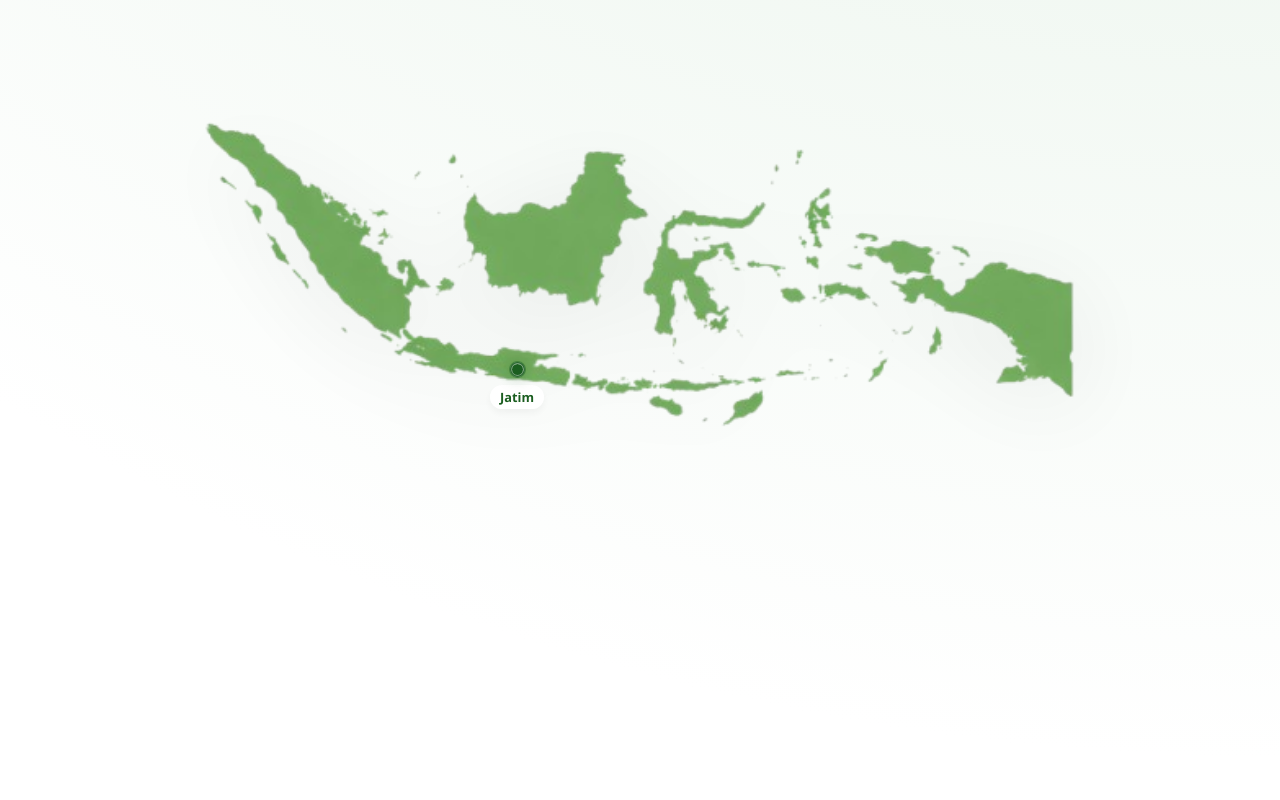
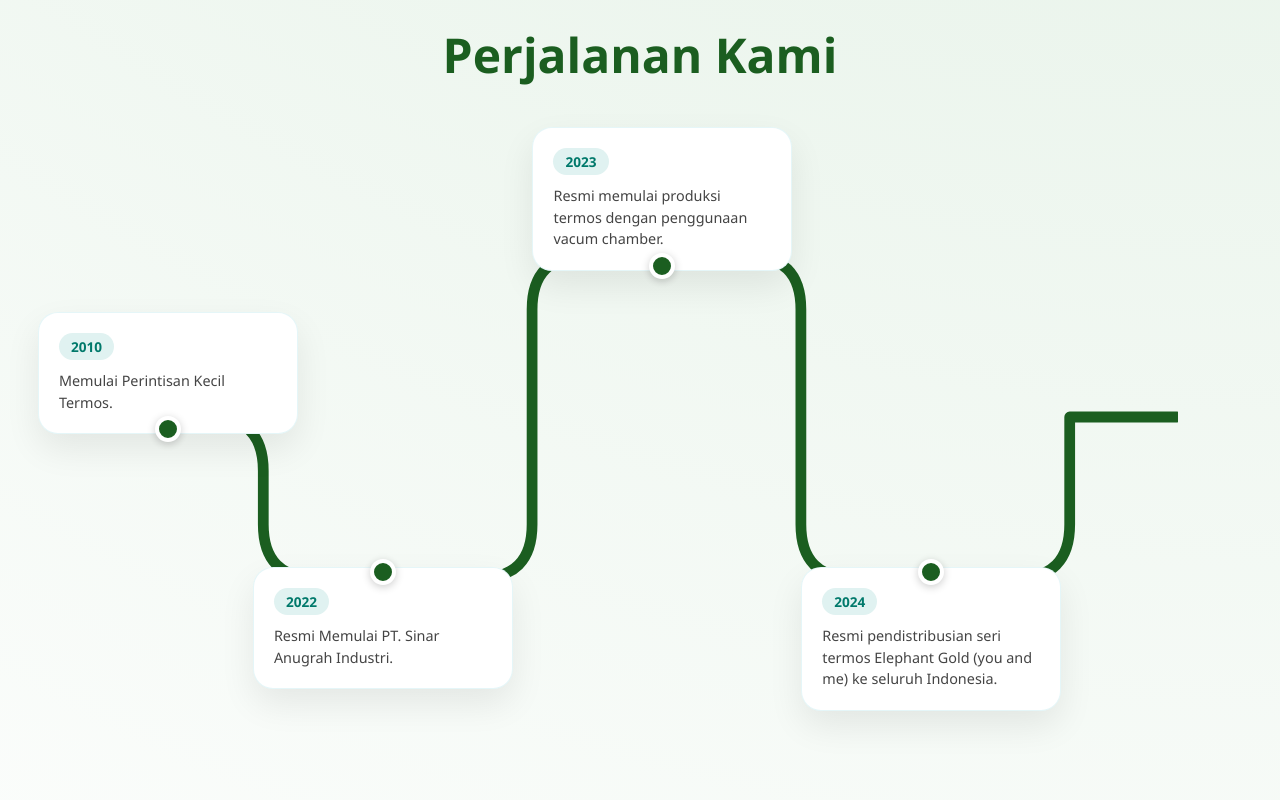
Before and after one commit to Valentio231/website-sai, a React (Vite) app in the folder frontend-sinar-anugerah/: page / in a window 1280 px wide. Shown: the part 1720-2520 px from the top of the page. Built offline with nearby package versions, Linux system fonts and the light colour scheme.

Commit message:
Memperbaiki tampilan profil

```diff
--- a/frontend-sinar-anugerah/src/App.css
+++ b/frontend-sinar-anugerah/src/App.css
@@ -267,120 +267,152 @@ body::before {
   padding: 100px 8%;
   background: transparent;
   position: relative;
+  overflow: hidden; /* Mencegah elemen keluar jalur */
 }
 
 .milestone-title {
-  font-size: 3.5rem;
+  font-size: 3rem;
   font-weight: 800;
   color: #1b5e20;
-  margin-bottom: 60px;
+  margin-bottom: 80px;
+  text-align: center;
 }
 
 /* Container utama untuk menampung Garis dan Kartu */
 .milestone-container {
   position: relative;
-  max-width: 1200px;
-  height: 500px; /* Atur tinggi agar pas dengan kurva */
+  max-width: 1100px;
+  height: 500px; /* Tinggi ditingkatkan agar pas dengan lekukan vertikal */
   margin: 0 auto;
-  display: flex;
-  align-items: center;
 }
 
-/* Pastikan SVG garis berada di belakang kartu */
+/* SVG garis - Menempati seluruh area container */
 .milestone-svg {
   position: absolute;
-  top: 50%;
+  top: 0;
   left: 0;
   width: 100%;
-  transform: translateY(-50%);
+  height: 100%;
   z-index: 1;
 }
 
 .milestone-path-bg {
-  stroke: #a5d6a7; /* Warna hijau muda halus */
-  stroke-width: 4;
+  stroke: #1b5e20; /* Ganti dari #00A9B5 ke Hijau */
+  stroke-width: 10;
   fill: none;
-  opacity: 0.5;
+  stroke-linecap: round;
+  stroke-linejoin: round;
+  opacity: 1; /* Naikkan opacity agar warna hijaunya tegas */
 }
 
-/* Mengatur Kartu agar menyebar mengikuti alur garis */
+/* Mengatur Kartu Milestone */
 .milestone-item {
   position: absolute;
   z-index: 2;
-  width: 280px;
+  width: 260px;
+  transition: all 0.4s ease;
 }
 
-/* Menambahkan pin lingkaran kecil di pojok kiri atas setiap kotak */
 .milestone-card {
   position: relative;
   background: #ffffff;
-  padding: 25px;
-  border-radius: 25px;
-  box-shadow: 0 10px 30px rgba(0,0,0,0.05);
-  border: 1px solid rgba(27, 94, 32, 0.05);
-  margin-top: 20px;
+  padding: 20px;
+  border-radius: 20px;
+  box-shadow: 0 15px 35px rgba(0, 0, 0, 0.08);
+  border: 1px solid rgba(0, 169, 181, 0.1);
 }
 
-/* KODE UTAMA UNTUK PIN LINGKARAN */
+
 .milestone-card::before {
   content: "";
   position: absolute;
-  /* Mengatur posisi tepat di tengah atas */
-  top: -8px;           /* Setengah lingkaran keluar dari kotak */
-  left: 50%;           /* Geser ke tengah */
-  transform: translateX(-50%); /* Pastikan benar-benar center */
-
-  /* Ukuran dibuat lebih kecil sesuai permintaan */
-  width: 16px;
-  height: 16px;
-
-  background-color: #1b5e20; /* Warna hijau gelap */
-  border: 3px solid #ffffff;  /* Garis tepi putih kecil */
-  border-radius: 50%;         /* Menjadi lingkaran */
-  box-shadow: 0 2px 5px rgba(0,0,0,0.1);
+  left: 50%;
+  transform: translateX(-50%);
+  width: 18px;
+  height: 18px;
+  background-color: #1b5e20; /* Ganti ke Hijau yang sama dengan garis */
+  border: 4px solid #ffffff;
+  border-radius: 50%;
+  box-shadow: 0 2px 8px rgba(0,0,0,0.2);
   z-index: 5;
 }
 
+/* Hover Effect */
 .milestone-card:hover {
-  transform: translateY(-10px);
+  transform: translateY(-8px);
+  box-shadow: 0 20px 40px rgba(0, 169, 181, 0.15);
 }
 
-.milestone-card h3 {
-  color: #1b5e20;
-  font-size: 1.5rem;
+.milestone-card .year {
+  display: inline-block;
+  background: #e0f2f1;
+  color: #00796b;
+  padding: 4px 12px;
+  border-radius: 50px;
+  font-weight: 700;
+  font-size: 0.85rem;
   margin-bottom: 10px;
-  font-weight: 800;
 }
 
 .milestone-card p {
-  color: #4a634d;
-  font-size: 0.95rem;
+  color: #444;
+  font-size: 0.9rem;
   line-height: 1.5;
+  margin: 0;
 }
 
-/* POSISI SPESIFIK: Atur ini agar kartu menempel di lekukan garis */
-.m-1 { left: -10%; top: 14%; }    /* Kartu pertama di atas */
-.m-2 { left: 20%; top: 64%; }   /* Kartu kedua di bawah kurva */
-.m-3 { left: 58%; top: 20%; }   /* Kartu ketiga di atas kurva */
-.m-4 { left: 85%; top: 65%; }   /* Kartu keempat di ujung bawah */
+/* POSISI SPESIFIK (Disesuaikan dengan Path SVG 0-1000 x 0-400)
+   m-1: di jalur tengah awal
+   m-2: di jalur bawah pertama
+   m-3: di jalur atas
+   m-4: di jalur bawah kedua
+*/
 
-/* Responsif untuk Mobile */
+/* m-1: Tahun 2020 */
+.m-1 { left: -6%; top: 29%; }
+.m-1 .milestone-card::before { bottom: -9px; } /* Dot di bawah kartu */
+
+/* m-2: Tahun 2022 */
+.m-2 { left: 14%; top: 80%; }
+.m-2 .milestone-card::before { top: -9px; } /* Dot di atas kartu */
+
+/* m-3: Tahun 2024 */
+.m-3 { left: 40%; top: -8%; }
+.m-3 .milestone-card::before { bottom: -9px; } /* Dot di bawah kartu */
+
+/* m-4: Tahun 2025 */
+.m-4 { left: 65%; top: 80%; }
+.m-4 .milestone-card::before { top: -9px; } /* Dot di atas kartu */
+
+
+/* ================= RESPONSIVE MOBILE ================= */
 @media (max-width: 992px) {
   .milestone-container {
     height: auto;
     display: flex;
     flex-direction: column;
-    gap: 30px;
+    gap: 40px;
+    padding-left: 20px;
+    border-left: 4px solid #00A9B5; /* Ganti garis SVG jadi garis vertikal simpel */
   }
+
+  .milestone-svg { display: none; }
+
   .milestone-item {
     position: relative !important;
     left: 0 !important;
     top: 0 !important;
     width: 100%;
+    max-width: 400px;
   }
-  .milestone-svg { display: none; } /* Sembunyikan garis di mobile agar tidak berantakan */
+
+  .milestone-card::before {
+    left: -31px; /* Pindahkan dot ke kiri menempel di border-left */
+    top: 50% !important;
+    bottom: auto !important;
+    transform: translateY(-50%);
+  }
 }
-
 /* ================= DISTRIBUTION SECTION (PESEBARAN KAMI) ================= */
 .distribution-wrapper {
   padding: 100px 8%;
@@ -661,37 +693,43 @@ body::before {
 
 /* ================= MOBILE RESPONSIVE (UPDATE) ================= */
 @media (max-width: 992px) {
-  /* Munculkan Hamburger di HP */
-  .hamburger-menu {
-    display: block;
+  /* Navbar Adjustment */
+  .navbar {
+    padding: 15px 5%; /* Padding lebih kecil di HP */
   }
 
-  /* Navbar Menu di HP (Drop Down) */
-  .navbar-menu {
-    display: none;
+.navbar-menu {
+    display: none; /* Sembunyikan menu standar */
     flex-direction: column;
     position: absolute;
     top: 100%;
     left: 0;
     width: 100%;
     background: white;
-    padding: 30px;
-    gap: 20px;
-    box-shadow: 0 15px 30px rgba(0,0,0,0.1);
-    text-align: center;
+    padding: 20px;
+    box-shadow: 0 10px 20px rgba(0,0,0,0.1);
   }
 
-  .navbar-menu.active {
-    display: flex; /* Muncul saat tombol diklik */
+.navbar-menu.active {
+    display: flex; /* Aktifkan jika tombol hamburger diklik */
   }
 
-  .profile-hero-container {
-    flex-direction: column;
+.profile-hero-container {
+    flex-direction: column !important; /* Gambar & Teks bertumpuk */
     text-align: center;
-    padding: 120px 5% 60px;
+    padding: 100px 5% 40px;
   }
 
-  .profile-text h2 { font-size: 2.8rem; }
+.profile-text h2 {
+    font-size: 2.2rem !important; /* Kecilkan judul raksasa 4.2rem */
+    line-height: 1.2;
+  }
+
+  .profile-text p {
+    font-size: 1rem;
+    margin: 0 auto;
+  }
+
 
   .directors-container {
     flex-wrap: wrap;
--- a/frontend-sinar-anugerah/src/App.jsx
+++ b/frontend-sinar-anugerah/src/App.jsx
@@ -64,8 +64,73 @@ function App() {
                       <h3>MISI</h3>
                       <ul className="misi-list">
                         <li>Menghasilkan termos berkualitas sesuai kebutuhan konsumen.</li>
-                      <li>Desain inovatif dan estetik.</li>
+                        <li>Menciptakan desain termos yan inovatif dan menarik.</li>
+                        <li>Menerapkan praktik bisnis yang sesuai standard yang berlaku untuk proses produksi.</li>
+                        <li>Membangun brand termos yang kuat dan terpercaya di Indonesia.</li>
+                        <li>Menyediakan layanan pelanggan yang bagus sekali untuk menjaga kepuasan kosumen.</li>
                       </ul>
+                    </div>
+                  </div>
+                </section>
+
+                {/* 3. PERJALANAN KAMI (MILESTONE)*/}
+              <section className="milestone-wrapper">
+                <h2 className="milestone-title fade-in">Perjalanan Kami</h2>
+                <div className="milestone-container fade-in">
+                  {/* Garis Curve untuk Desktop */}
+                  <svg className="milestone-svg" viewBox="0 0 1000 400" fill="none" xmlns="http://www.w3.org/2000/svg">
+  <path
+    className="milestone-path-bg"
+    d="M0,200
+       L100,200
+       Q150,200 150,250
+       L150,300
+       Q150,350 200,350
+       L350,350
+       Q400,350 400,300
+       L400,100
+       Q400,50 450,50
+       L600,50
+       Q650,50 650,100
+       L650,300
+       Q650,350 700,350
+       L850,350
+       Q900,350 900,300
+       L900,200
+       L1000,200"
+    stroke="#00A9B5"
+    strokeWidth="10"
+    strokeLinecap="round"
+    strokeLinejoin="round"
+  />
+</svg>
+
+                  <div className="milestone-item m-1">
+                    <div className="milestone-card">
+                      <span className="year">2010</span>
+                      <p>Memulai Perintisan Kecil Termos.</p>
+                    </div>
+                  </div>
+
+                  <div className="milestone-item m-2">
+                    <div className="milestone-card">
+                      <span className="year">2022</span>
+                      <p>Resmi Memulai PT. Sinar Anugrah Industri.</p>
+                    </div>
+                  </div>
+
+                  <div className="milestone-item m-3">
+                    <div className="milestone-card">
+                      <span className="year">2023</span>
+                      <p>Resmi memulai produksi termos dengan penggunaan vacum chamber.</p>
+                    </div>
+                  </div>
+
+                  <div className="milestone-item m-4">
+                    <div className="milestone-card">
+                      <span className="year">2024</span>
+                      <p>Resmi pendistribusian seri termos Elephant Gold (you and me) ke seluruh Indonesia.</p>
+                    </div>
                   </div>
                 </div>
               </section>
@@ -77,8 +142,25 @@ function App() {
                   </div>
                   <div className="map-container fade-in">
                     <img src="/peta.png" alt="Peta Pesebaran PT SAI" className="indonesia-map" />
+                    <div className="map-marker aceh"><span></span><label>aceh</label></div>
+                    <div className="map-marker medan"><span></span><label>medan</label></div>
+                    <div className="map-marker riau"><span></span><label>riau</label></div>
+                    <div className="map-marker padang"><span></span><label>padang</label></div>
+                    <div className="map-marker lampung"><span></span><label>lampung</label></div>
+                    <div className="map-marker banten"><span></span><label>banten</label></div>
+                    <div className="map-marker jakarta"><span></span><label>jakarta</label></div>
+                    <div className="map-marker bandung"><span></span><label>bandung</label></div>
+                    <div className="map-marker jogja"><span></span><label>jogjaJ</label></div>
                     <div className="map-marker jatim"><span></span><label>Jatim</label></div>
-                  {/* ... marker lainnya ... */}
+                    <div className="map-marker bali"><span></span><label>bali</label></div>
+                    <div className="map-marker ntb"><span></span><label>ntb</label></div>
+                    <div className="map-marker ntt"><span></span><label>ntt</label></div>
+                    <div className="map-marker dili"><span></span><label>dili</label></div>
+                    <div className="map-marker jayapura"><span></span><label>jayapura</label></div>
+                    <div className="map-marker ambon"><span></span><label>ambon</label></div>
+                    <div className="map-marker ternate"><span></span><label>ternate</label></div>
+                    <div className="map-marker sulawesi"><span></span><label>sulawesi</label></div>
+                    <div className="map-marker kalimantan"><span></span><label>kalimantan</label></div>
                   </div>
                 </section>
               </>
```
Lines whose indentation alone changed are shown as unchanged.
